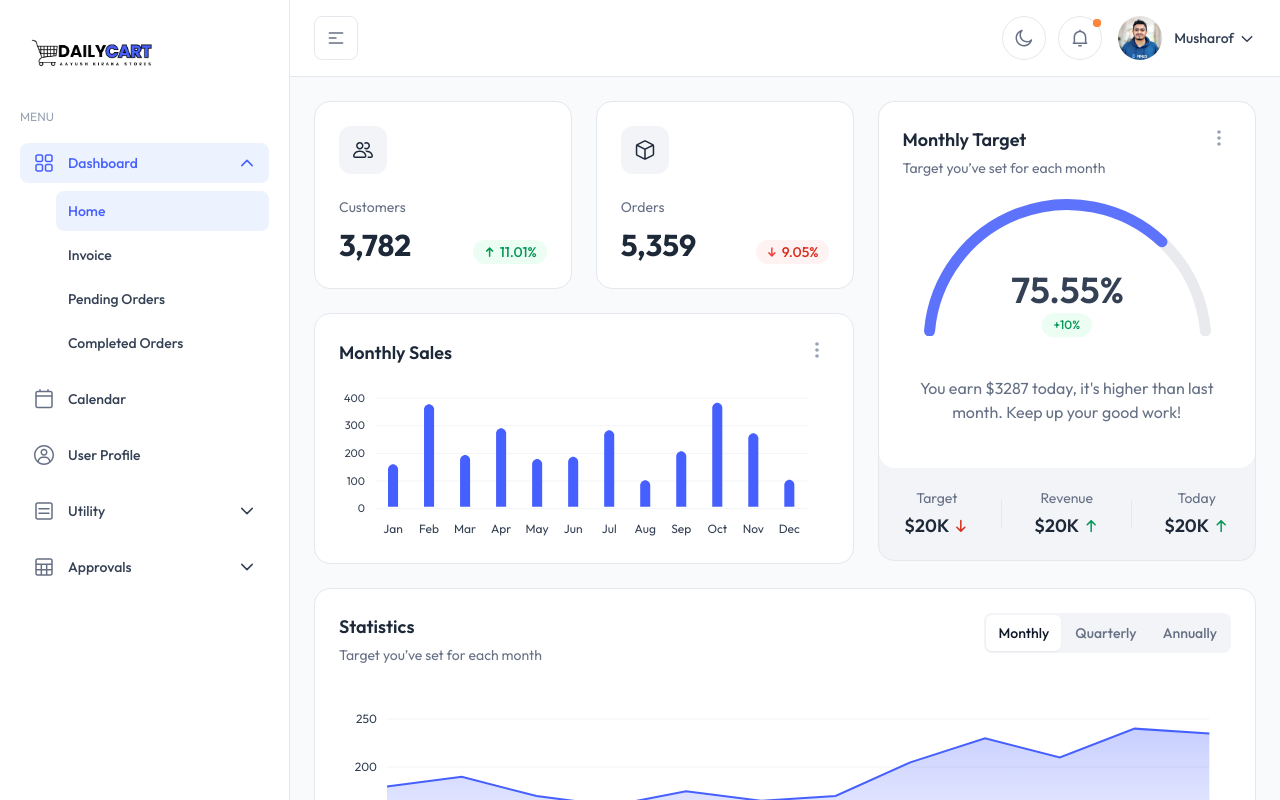
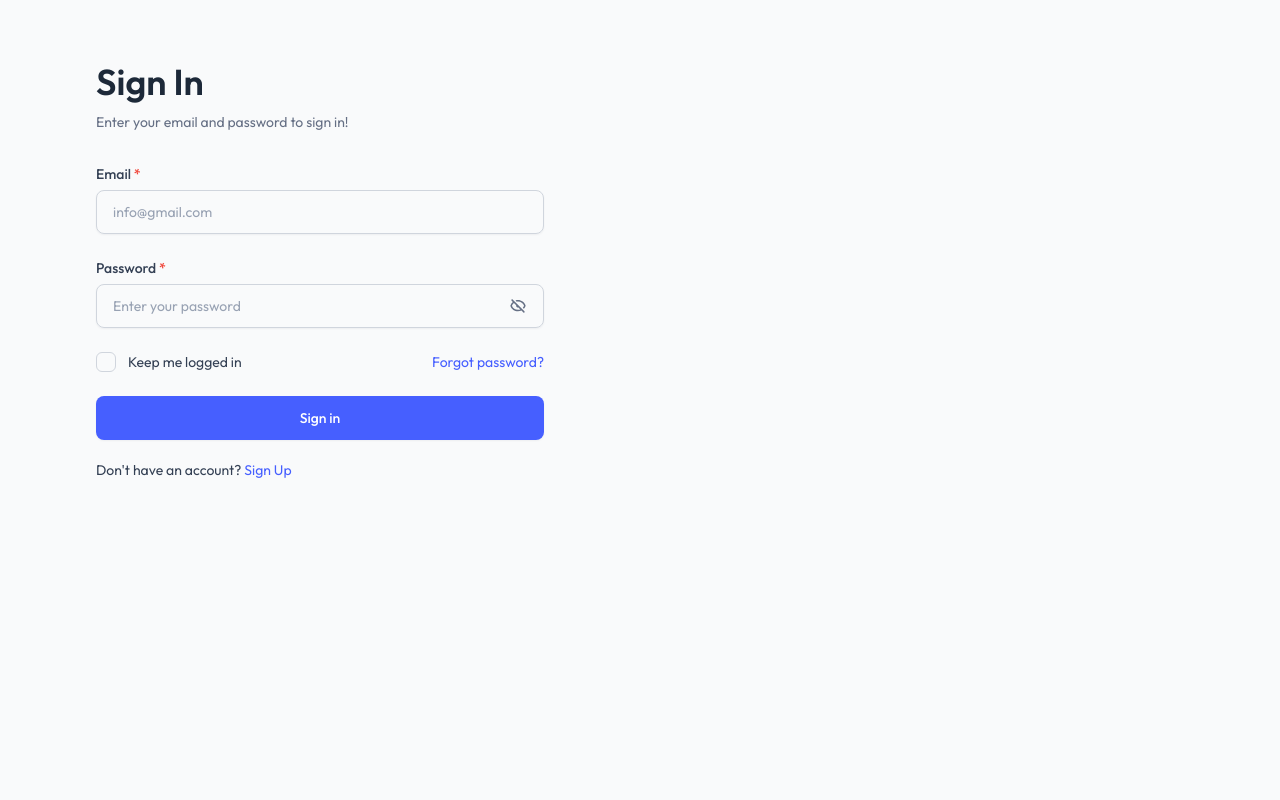
Before and after one commit to mrjayrai/AKS-ADMIN, a Next.js app: page / in a window 1280 px wide. Shown: the top 800 px of the page. Built offline with nearby package versions, Linux system fonts and the light colour scheme.

Commit message:
Integrated SignIN and Dashboard

```diff
--- /dev/null
+++ b/src/apilink.js
@@ -0,0 +1,3 @@
+const api = "https://aks-3vlr.onrender.com/api/";
+
+export default api;
--- a/src/app/(admin)/page.tsx
+++ b/src/app/(admin)/dashboard/page.tsx
@@ -1,4 +1,5 @@
-import type { Metadata } from "next";
+"use client";
+// import type { Metadata } from "next";
 import { EcommerceMetrics } from "@/components/ecommerce/EcommerceMetrics";
 import React from "react";
 import MonthlyTarget from "@/components/ecommerce/MonthlyTarget";
@@ -7,13 +8,33 @@ import StatisticsChart from "@/components/ecommerce/StatisticsChart";
 import RecentOrders from "@/components/ecommerce/RecentOrders";
 // import DemographicCard from "@/components/ecommerce/DemographicCard";
 
-export const metadata: Metadata = {
-  title:
-    "Next.js E-commerce Dashboard | TailAdmin - Next.js Dashboard Template",
-  description: "This is Next.js Home for TailAdmin Dashboard Template",
-};
+import { useAuth } from "@/context/AuthContext";
+import { useEffect, useState } from 'react';
+import { useRouter } from 'next/navigation';
+
+// export const metadata: Metadata = {
+//   title:
+//     "DailyCart",
+//   description: "One Stop Dashboard for your business",
+// };
+
+
 
 export default function Ecommerce() {
+  const { authData } = useAuth();
+  const router = useRouter();
+  const [checkingAuth, setCheckingAuth] = useState(true);
+
+  useEffect(() => {
+    if (!authData) {
+      router.replace('/'); // Use replace to prevent back navigation
+    } else {
+      setCheckingAuth(false); // Auth confirmed, allow render
+    }
+  }, [authData, router]);
+
+  if (checkingAuth) return null;
+  // If authData is null, redirect to home page
   return (
     <div className="grid grid-cols-12 gap-4 md:gap-6">
       <div className="col-span-12 space-y-6 xl:col-span-7">
--- a/src/app/(full-width-pages)/(auth)/layout.tsx
+++ b/src/app/(full-width-pages)/(auth)/layout.tsx
@@ -25,12 +25,12 @@ export default function AuthLayout({
                   <Image
                     width={231}
                     height={48}
-                    src="./images/logo/auth-logo.svg"
+                    src="/images/logo/logo-dark1-removebg.png"
                     alt="Logo"
                   />
                 </Link>
                 <p className="text-center text-gray-400 dark:text-white/60">
-                  Free and Open-Source Tailwind CSS Admin Dashboard Template
+                  Your one stop solution for managing your business.
                 </p>
               </div>
             </div>
--- /dev/null
+++ b/src/app/page.tsx
@@ -0,0 +1,11 @@
+import SignIn from "@/app/(full-width-pages)/(auth)/signin/page";
+import { Metadata } from "next";
+
+export const metadata: Metadata = {
+  title: "DailyCart-SignIn",
+  description: "DailyCart-SignIn Page",
+};
+
+export default function Sign() {
+  return <SignIn />;
+}
--- a/src/components/auth/SignInForm.tsx
+++ b/src/components/auth/SignInForm.tsx
@@ -3,14 +3,56 @@ import Checkbox from "@/components/form/input/Checkbox";
 import Input from "@/components/form/input/InputField";
 import Label from "@/components/form/Label";
 import Button from "@/components/ui/button/Button";
+import api from "@/apilink";
+import { useRouter } from "next/navigation";
 import {  EyeCloseIcon, EyeIcon } from "@/icons";
 // ChevronLeftIcon,
 import Link from "next/link";
 import React, { useState } from "react";
 
+import { useAuth } from "@/context/AuthContext";
+
+
 export default function SignInForm() {
+  const [email,setEmail] = useState("");
+  const [password,setPassword]=useState("");
   const [showPassword, setShowPassword] = useState(false);
   const [isChecked, setIsChecked] = useState(false);
+  const [error, setError] = useState("");
+  const router = useRouter();
+
+
+  const { setAuthData } = useAuth();
+
+  const handleSubmit = async (e: React.FormEvent) => {
+    e.preventDefault();
+
+    try {
+      const res = await fetch(api+"users/login", {
+        method: "POST",
+        headers: {
+          "Content-Type": "application/json",
+        },
+        body: JSON.stringify({ email, password }),
+      });
+
+      if (!res.ok) {
+        throw new Error("Invalid credentials");
+      }
+
+      const data = await res.json();
+      // console.log("Login successful", data);
+      setAuthData(data);
+      localStorage.setItem("authToken", data.token);
+      router.push("/dashboard");
+
+    // eslint-disable-next-line @typescript-eslint/no-explicit-any, @typescript-eslint/no-unused-vars
+    } catch (err:any) {
+      setError( "Invalid Credentails");
+      alert(error);
+    }
+  };
+
   return (
     <div className="flex flex-col flex-1 lg:w-1/2 w-full">
       <div className="w-full max-w-md sm:pt-10 mx-auto mb-5">
@@ -85,13 +127,18 @@ export default function SignInForm() {
                 </span>
               </div>
             </div> */}
-            <form>
+            <form onSubmit={handleSubmit}>
               <div className="space-y-6">
                 <div>
                   <Label>
                     Email <span className="text-error-500">*</span>{" "}
                   </Label>
-                  <Input placeholder="info@gmail.com" type="email" />
+                  <Input
+                   placeholder="info@gmail.com"
+                   type="email"
+                   defaultValue={email}
+                   onChange={(e)=> setEmail(e.target.value)}
+                   />
                 </div>
                 <div>
                   <Label>
@@ -101,6 +148,8 @@ export default function SignInForm() {
                     <Input
                       type={showPassword ? "text" : "password"}
                       placeholder="Enter your password"
+                      defaultValue={password}
+                   onChange={(e)=> setPassword(e.target.value)}
                     />
                     <span
                       onClick={() => setShowPassword(!showPassword)}
--- /dev/null
+++ b/src/context/AuthContext.tsx
@@ -0,0 +1,47 @@
+// context/AuthContext.tsx
+"use client";
+import React, { createContext, useContext, useState, ReactNode } from "react";
+
+interface User {
+  id: string;
+  name: string;
+  email: string;
+  role: string;
+  permissions: string[];
+  address: string;
+}
+
+interface LoginResponse {
+  message: string;
+  token: string;
+  user: User;
+}
+
+interface AuthContextType {
+  authData: LoginResponse | null;
+  setAuthData: (data: LoginResponse | null) => void;
+}
+
+const AuthContext = createContext<AuthContextType | undefined>(undefined);
+
+export const AuthProvider = ({ children }: { children: ReactNode }) => {
+  const [authData, setAuthData] = useState<LoginResponse | null>(() => {
+    if (typeof window !== "undefined") {
+      const stored = localStorage.getItem("authData");
+      return stored ? JSON.parse(stored) : null;
+    }
+    return null;
+  });
+
+  return (
+    <AuthContext.Provider value={{ authData, setAuthData }}>
+      {children}
+    </AuthContext.Provider>
+  );
+};
+
+export const useAuth = () => {
+  const context = useContext(AuthContext);
+  if (!context) throw new Error("useAuth must be used within AuthProvider");
+  return context;
+};
```
Also changed, not shown: src/app/layout.tsx (+6 -3 lines).
